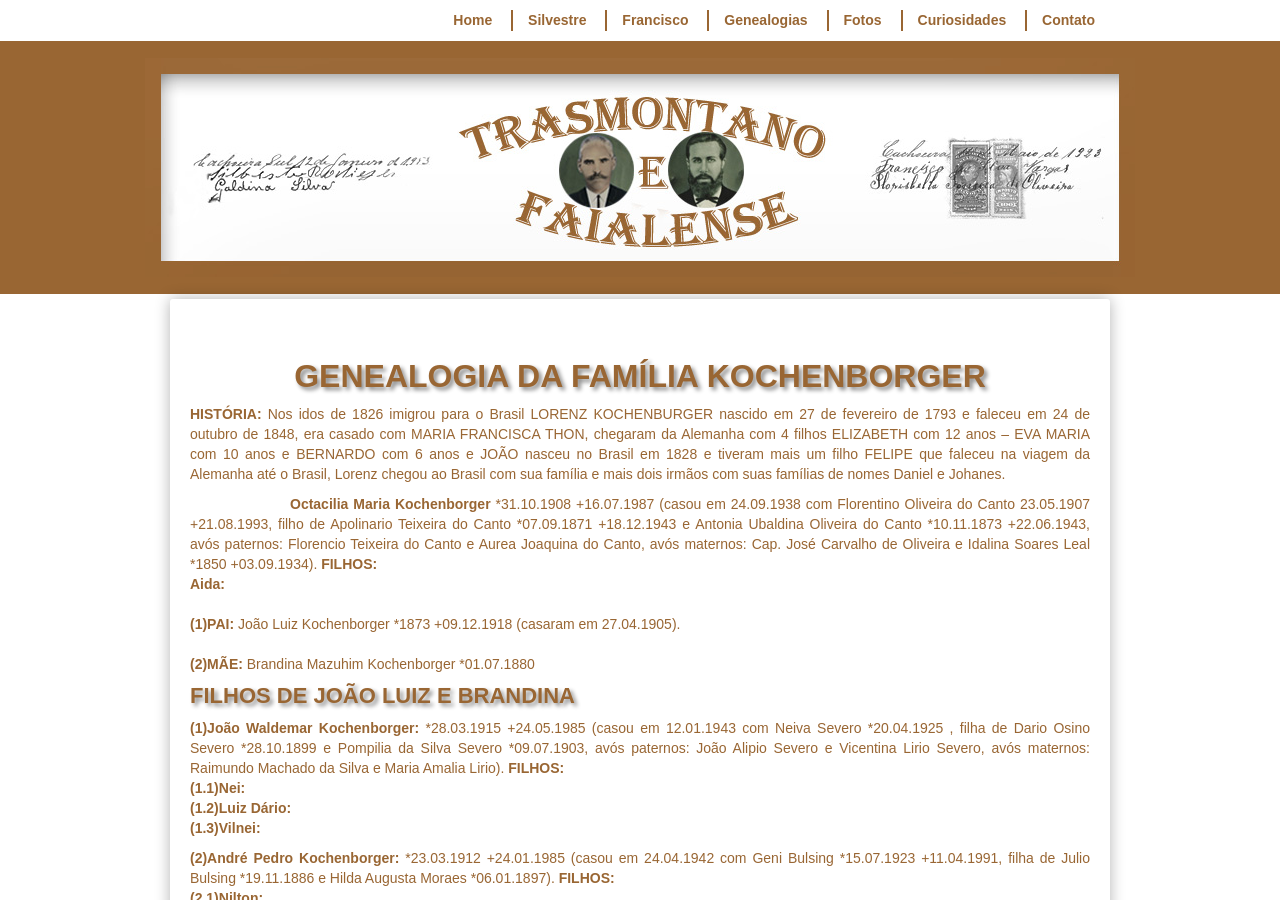
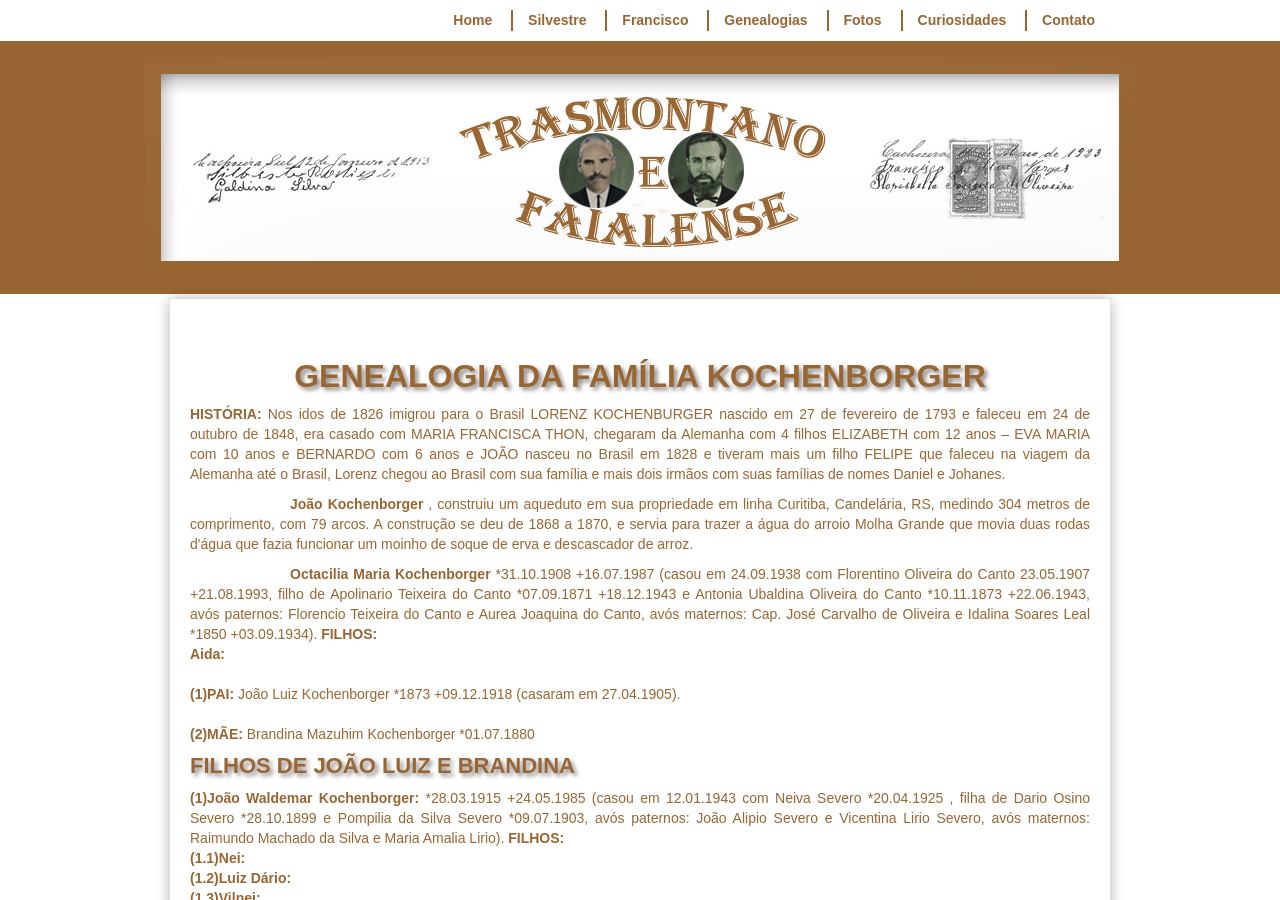
Before and after one commit to claudiovargas1955/claudiovargas1955.github.io, a Jekyll site: the page built from _pages/familia-kochenborger.html, in a window 1280 px wide and 900 px high. Built offline with Jekyll 4.4.1, drawn with Linux system fonts in a browser that asks for light colours; some web fonts are replaced.

Commit message:
Update familia-kochenborger.html

```diff
--- a/_pages/familia-kochenborger.html
+++ b/_pages/familia-kochenborger.html
@@ -102,6 +102,9 @@ details[open] summary {color:#996633;
 outubro de 1848, era casado com MARIA FRANCISCA THON, chegaram da Alemanha com 4 filhos ELIZABETH com 12 anos – EVA MARIA com 10 anos e
 BERNARDO com 6 anos e JOÃO nasceu no Brasil em 1828 e tiveram mais um filho FELIPE que faleceu na viagem da Alemanha até o Brasil,
 Lorenz chegou ao Brasil com sua família e mais dois irmãos com suas famílias de nomes Daniel e Johanes.<br>
+<b><p style="text-indent:100px";/>João Kochenborger </b>, construiu um aqueduto em sua propriedade em linha Curitiba, Candelária, RS,
+medindo 304 metros de comprimento, com 79 arcos. A construção se deu de 1868 a 1870, e servia para trazer a água do arroio Molha
+Grande que movia duas rodas d'água que fazia funcionar um moinho de soque de erva e descascador de arroz.<br>
 
 <b><p style="text-indent:100px";/>Octacilia Maria Kochenborger </b>*31.10.1908 +16.07.1987 (casou em 24.09.1938 com Florentino Oliveira
 do Canto 23.05.1907 +21.08.1993, filho de Apolinario Teixeira do Canto  *07.09.1871 +18.12.1943 e Antonia Ubaldina Oliveira do Canto
```
